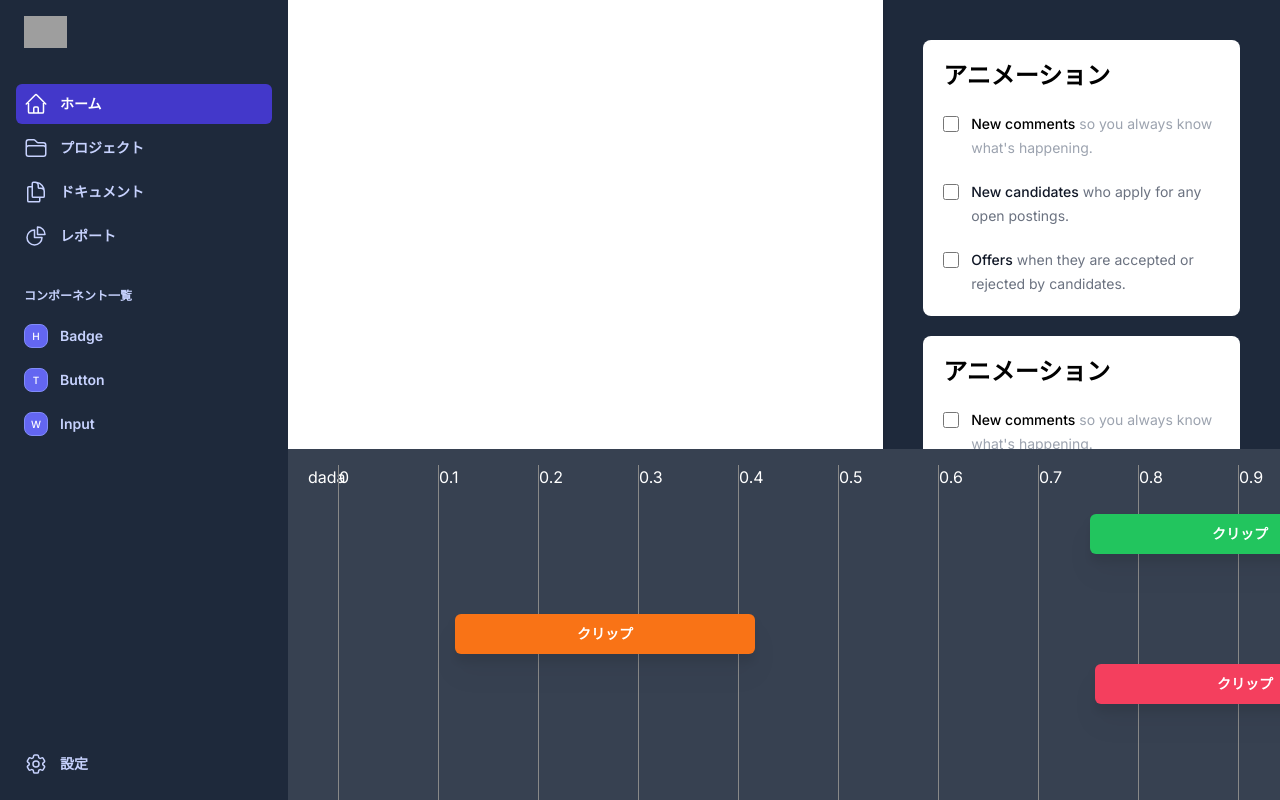
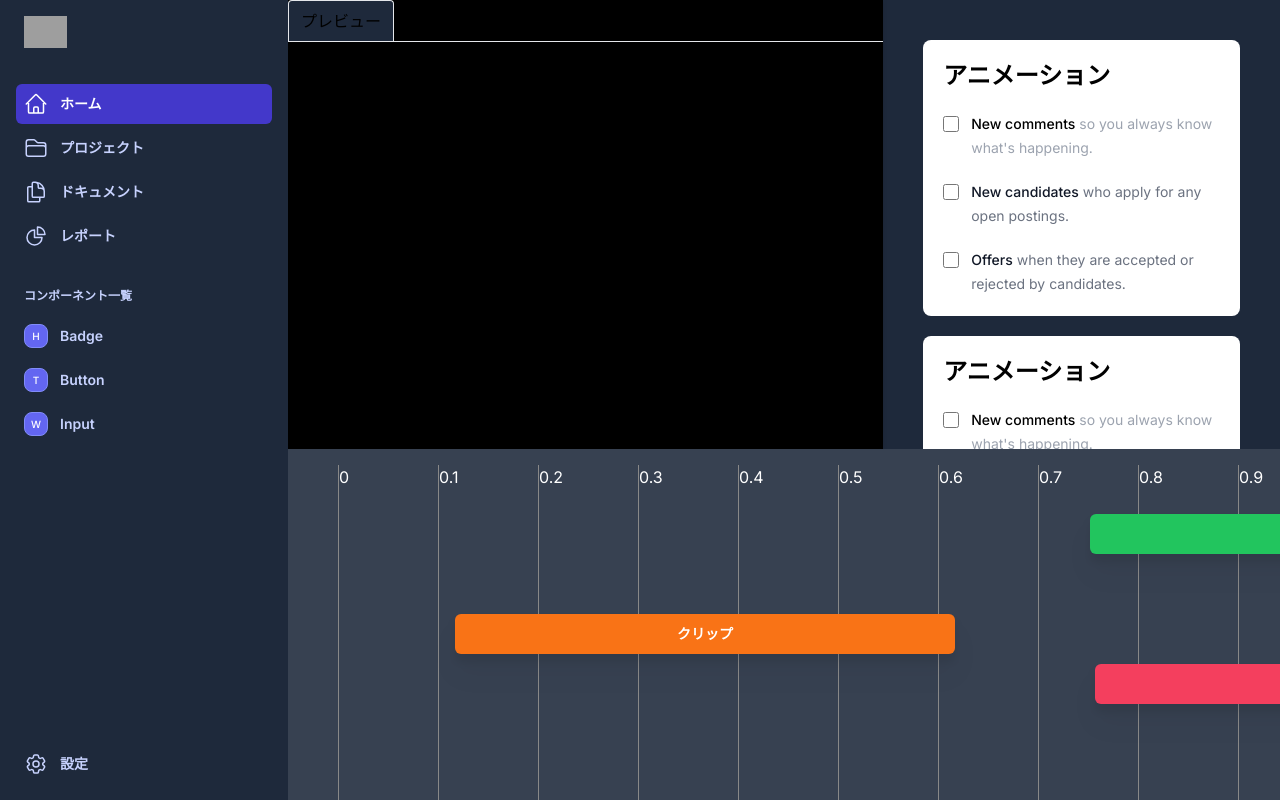
Before and after one commit to tosaken1116/plesio-ui-docs, a Next.js app: page /editor in a window 1280 px wide. Built offline with nearby package versions, Linux system fonts and the light colour scheme; grey boxes are pictures that could not be loaded.

Commit message:
tabの作成

```diff
--- a/src/app/editor/(components)/Footer/Footer.tsx
+++ b/src/app/editor/(components)/Footer/Footer.tsx
@@ -19,7 +19,6 @@ const Footer: React.FC = () => {
   }, []);
 
   const toggleVisibility = () => {
-    console.log("dada")
     const rect = ref.current.getBoundingClientRect();
     const offsetX = rect.left;
     setOffset({ x: offsetX, y: 0, scrollX: ref.current.scrollLeft });
@@ -30,12 +29,18 @@ const Footer: React.FC = () => {
     return () => window.removeEventListener('scroll', toggleVisibility);
   }, []);
 
+  const timeline = {
+    id: 1,
+    x: 0,
+    y: 0,
+    color: colors.orange,
+  };
+
   return (
     <footer
       ref={ref}
       className="py-4 bg-gray-700 text-white text-center flex flex-col items-start gap-1 p-5 relative overflow-x-scroll h-[600px] "
     >
-      <button >dada</button>
       {Array.from({ length: 50 }, (_, i) => (
         <div
           key={i}
@@ -64,7 +69,7 @@ const Footer: React.FC = () => {
               ]
             }
             offset={offset}
-            width={300}
+            width={500}
           />
         </div>
       ))}
--- a/src/app/editor/(components)/Main/Main.tsx
+++ b/src/app/editor/(components)/Main/Main.tsx
@@ -2,15 +2,41 @@ import React from 'react';
 
 import Check from './Check';
 
-const Main: React.FC = () => (
-  <div className="grid grid-cols-5 h-screen overflow-auto">
-    <main className="col-span-3 py-10 bg-white drop-shadow" />
-    <div className="col-span-2 bg-slate-800 p-10 grid gap-5 ">
-      <Check />
-      <Check />
-      <Check />
+const Main: React.FC = () => {
+  const tabs = ['プレビュー', 'コード', 'ツリー'];
+  const [activeTab, setActiveTab] = React.useState(tabs[0]);
+
+  return (
+    <div className="grid grid-cols-5 h-screen overflow-hidden">
+      <main className="col-span-3 bg-black drop-shadow m-0">
+        {tabs.map((tab) => (
+          <button
+            key={tab}
+            className={`px-3 py-2 ${
+              activeTab === tab
+                ? 'border-l border-t border-r rounded-t bg-slate-800'
+                : ''
+            }`}
+            onClick={() => setActiveTab(tab)}
+          >
+            {tab}
+          </button>
+        ))}
+        <hr className="w-full" />
+        <div className="tab-content">
+          {activeTab === tabs[0] && `${tabs[0]}の内容`}
+          {activeTab === tabs[1] && `${tabs[1]}の内容`}
+          {activeTab === tabs[2] && `${tabs[2]}の内容`}
+        </div>
+      </main>
+
+      <div className="col-span-2 bg-slate-800 p-10 grid gap-5 overflow-auto">
+        <Check />
+        <Check />
+        <Check />
+      </div>
     </div>
-  </div>
-);
+  );
+};
 
 export default Main;
--- /dev/null
+++ b/src/app/editor/(components)/Main/Tabs.tsx
@@ -0,0 +1,24 @@
+import React from 'react';
+
+interface TabComponentProps {
+  tabName: string;
+  activeTab: string;
+  setActiveTab: (tabName: string) => void;
+}
+
+const Tabs: React.FC<TabComponentProps> = ({
+  tabName,
+  activeTab,
+  setActiveTab,
+}) => (
+  <button
+    className={`tab-item ${
+      activeTab === tabName ? 'border-l border-t border-r rounded-t' : ''
+    }`}
+    onClick={() => setActiveTab(tabName)}
+  >
+    {tabName}
+  </button>
+);
+
+export default Tabs;
```
